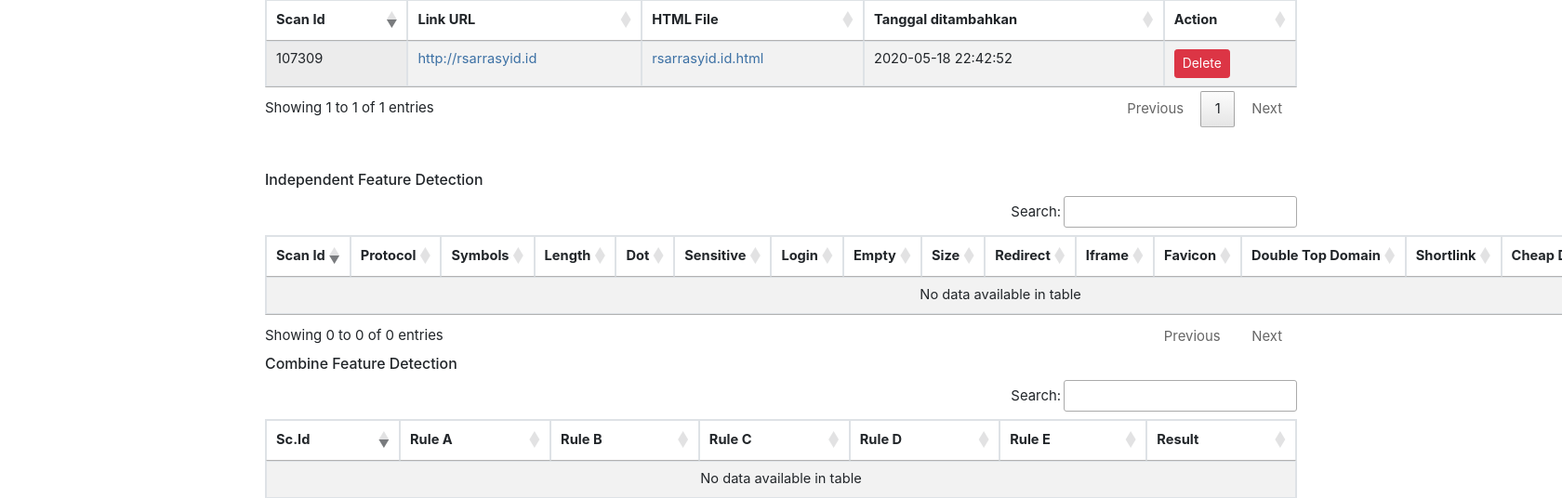
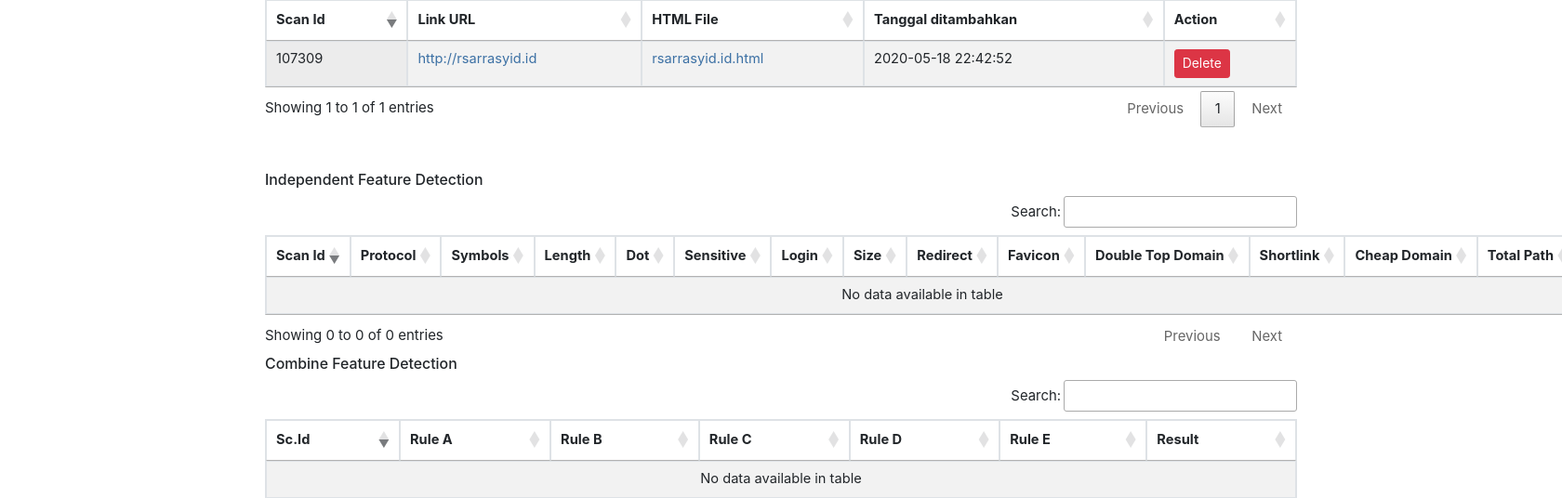
Before and after one commit to ridwanzal/phising_live_detectors, a CodeIgniter app: page /database/index.php/main/index in a window 1680 px wide; the page is wider, and only the part inside the window is pictured. Shown: the part 362-898 px from the top of that part at 93% size. Run offline with CodeIgniter, Linux system fonts and the light colour scheme; data comes from the database, SQL or seed files in the repository; data that the repository does not hold is empty; some libraries are stand-ins or nearby versions.

Commit message:
hide yang tidak perlu

```diff
--- a/application/views/page_dynamic/dynamic_main.php
+++ b/application/views/page_dynamic/dynamic_main.php
@@ -99,10 +99,8 @@
                                     <th>Dot</th>
                                     <th>Sensitive</th>
                                     <th>Login</th>
-                                    <th>Empty</th>
                                     <th>Size</th>
                                     <th>Redirect</th>
-                                    <th>Iframe</th>
                                     <th>Favicon</th>
                                     <th>Double Top Domain</th>
                                     <th>Shortlink</th>
@@ -121,10 +119,8 @@
                                                 <td style="text-align:left;"><?php echo $item->url_dot_total; ?></td>
                                                 <td style="text-align:left;"><?php echo $item->url_sensitive_char; ?></td>
                                                 <td style="text-align:left;"><?php echo $item->html_login; ?></td>
-                                                <td style="text-align:left;"><?php echo $item->html_empty_link; ?></td>
                                                 <td style="text-align:left;"><?php echo $item->html_length; ?></td>
                                                 <td style="text-align:left;"><?php echo $item->html_redirect; ?></td>
-                                                <td style="text-align:left;"><?php echo $item->html_iframe; ?></td>
                                                 <td style="text-align:left;"><?php echo $item->html_favicon; ?></td>
                                                 <td style="text-align:left;"><?php echo $item->url_doubletopdomain; ?></td>
                                                 <td style="text-align:left;"><?php echo $item->url_shortlink; ?></td>
```
